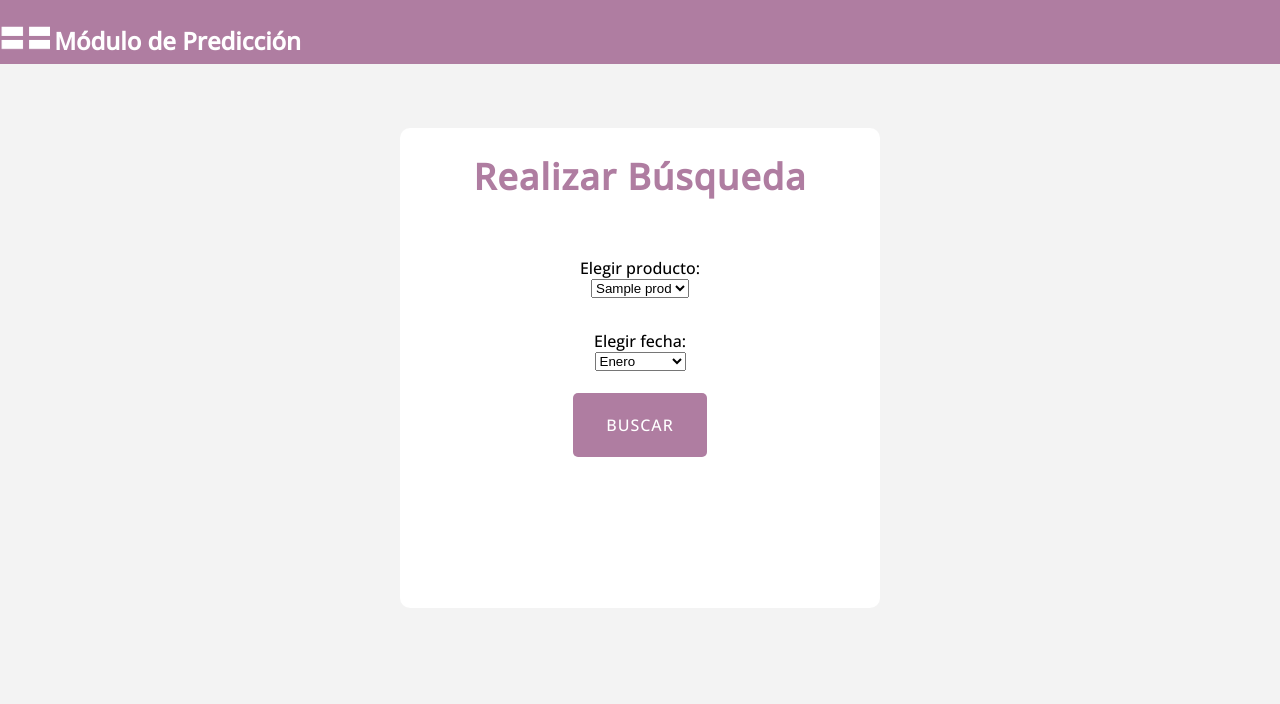
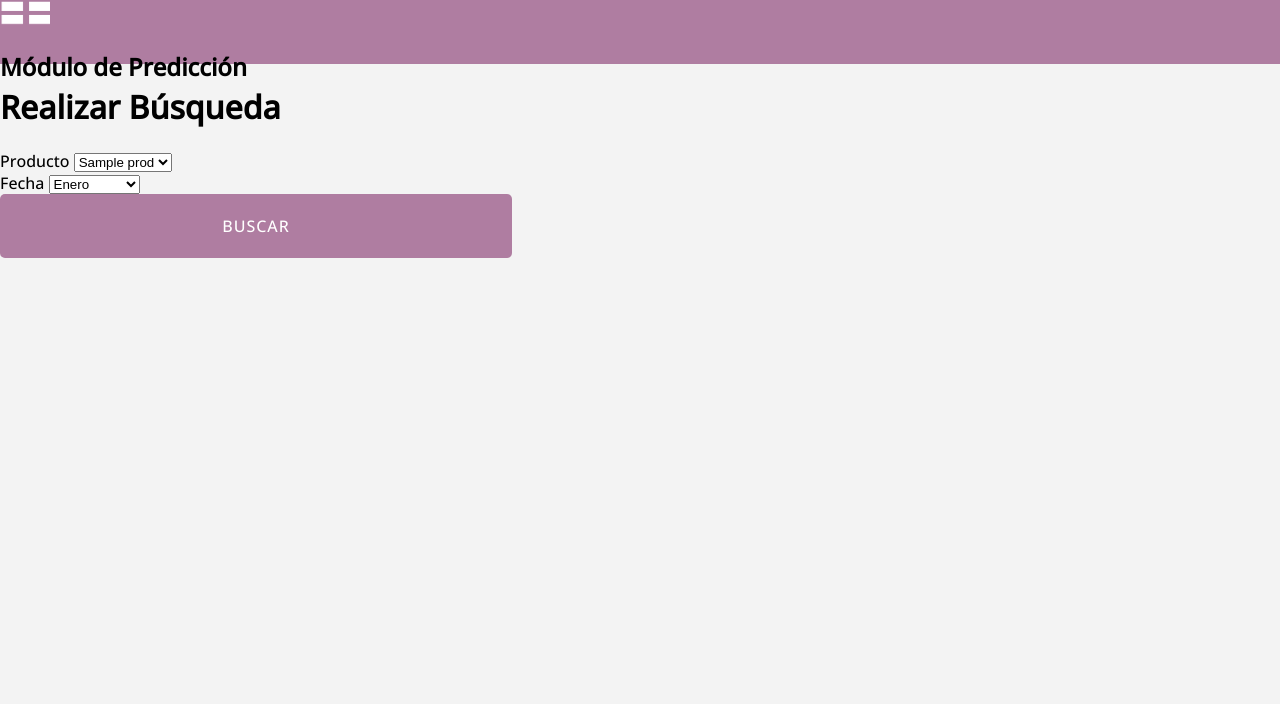
Before and after one commit to Solange4/DSE_ProyectoFinal, a Django app: template dse_odoo/templates/home.html in a window 1280 px wide. Shown: the top 704 px of the page. Run offline with Django 4.2, Linux system fonts and the light colour scheme; the template is opened without the code that fills it: most values are stand-ins (such as "Sample title", 1, 10 or a date in 2020); parts of the project's set-up code (start-up, migrations or seed data) failed here and were passed over.

Commit message:
Update home.html

```diff
--- a/dse_odoo/templates/home.html
+++ b/dse_odoo/templates/home.html
@@ -1,6 +1,6 @@
 {% load static %}
 <!DOCTYPE html>
-<html lang="en">
+<html lang="es">
 
 <head>
     <meta charset="UTF-8">
@@ -10,24 +10,25 @@
 </head>
 
 <body>
-    <header class="index">
-        <div>
+    <header>
             <img src="{% static '/icons/cuadros.png' %}" class="logo" width="50px" height="25px">
-            <p class="name">Módulo de Predicción</p>
-        </div>
+            <h2>Módulo de Predicci&oacute;n</h2>
     </header>
 
-    <div class="container_p">
-        <div class="container_predic_info">
-            <h1 class="title">Realizar Búsqueda</h1>
-            <form class="inputs-container" action="/prediction/" method="get">
-                <label for="product">Elegir producto:</label>
+    <main>
+        <div class="content">
+            <h1>Realizar B&uacute;squeda</h1>
+            <form action="/prediction/" method="get">
+                <div class="input-section">
+                    <label for="products">Producto</label>
                     <select id="products" name="producto">
                         {% for prod in productos %}
                          <option value="{{forloop.counter}}">{{prod}}</option>
                         {% endfor %}
                     </select>
-                <label for="date">Elegir fecha:</label>
+                </div>
+                <div class="input-section">
+                    <label for="dates">Fecha</label>
                     <select id="dates" name="mes">
                         <option value="enero">Enero</option>
                         <option value="febrero">Febrero</option>
@@ -42,11 +43,11 @@
                         <option value="noviembre">Noviembre</option>
                         <option value="diciembre">Diciembre</option>
                     </select>
-                </br>
+                </div>
                     <button class="btn" type="submit" name="submit">BUSCAR</button>
             </form>
         </div>
-    </div>
+    </main>
 
 </body>
 
```
Lines whose indentation alone changed are shown as unchanged.
